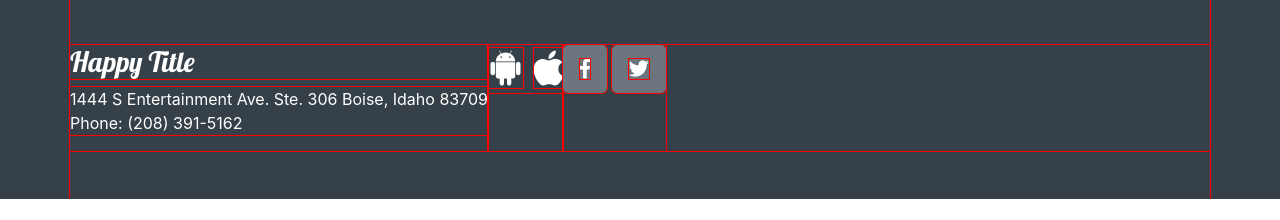
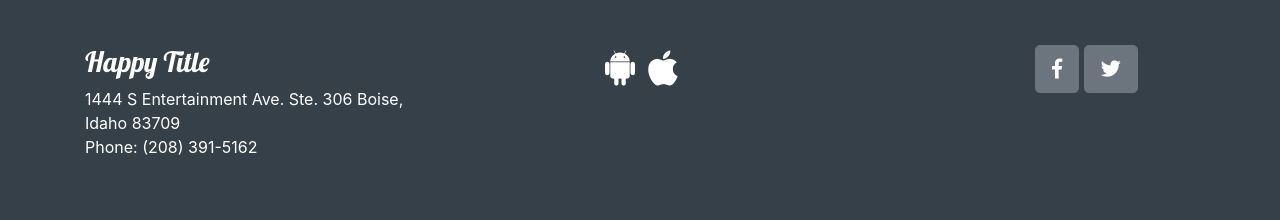
Before and after one commit to ChristopherMCarlson/this-is-getting-fun, a plain HTML site: page index.html in a window 1280 px wide. Shown: the part 2147-2367 px from the top of the page. Before the commit the page ends 2346 px from the top, so only its background shows below. Drawn offline with nearby package versions, Linux system fonts and the light colour scheme; a web font is replaced by a local one.

Commit message:
Final-For-The-Night

```diff
--- a/assets/style.css
+++ b/assets/style.css
@@ -1,6 +1,6 @@
-* {
+/* * {
     outline: 1px solid red;
-}
+} */
 
 .skyblue {
     background-color: skyblue;
@@ -87,7 +87,7 @@ a:active {
 }
 
 .bg-img {
-    background-image: url(//unsplash.it/1000/1000);
+    background-image: url(/assets/texting.jpg);
 }
 
 .footer-color {
--- a/index.html
+++ b/index.html
@@ -129,7 +129,6 @@
         <div class="container-fluid text-white">
             <div class="row">
                 <div class="col-sm-6 bg-img">
-                    <!-- <img class="img-fluid" src="//unsplash.it/800/800" alt=""> -->
                 </div>
                 <div class="col-sm-6 make-flex">
                     <div class="align-self-center">
@@ -145,7 +144,7 @@
     <footer class="footer-color">
         <div class="container pt-5 pb-5">
             <div class="row">
-                <div class="col-xs-4">
+                <div class="col-sm-4">
                     <h3 class="title-font text-white">Happy Title</h3>
                     <p class="text-white">
                         1444 S Entertainment Ave. Ste. 306 Boise, Idaho 83709
@@ -153,11 +152,11 @@
                         Phone: (208) 391-5162
                     </p>
                 </div>
-                <div class="col-xs-2 offset-xs-2 text-center">
+                <div class="col-sm-4 text-center">
                     <h1 class="text-white"><i class="fab fa-android"></i>  <i class="fab fa-apple"></i>
                     </h1>
                 </div>
-                <div class="col-xs-2 offset-xs-2">
+                <div class="col-sm-2 offset-sm-2">
                     <button class="btn btn-secondary btn-lg"><i class="fab fa-facebook-f"></i>
                     </button>
                     <button class="btn btn-secondary btn-lg">
```
Also changed, not shown: assets/texting.jpg (added).
